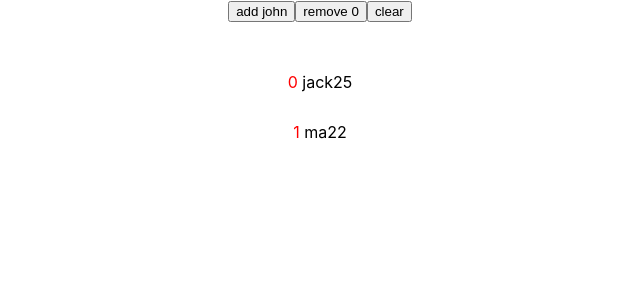
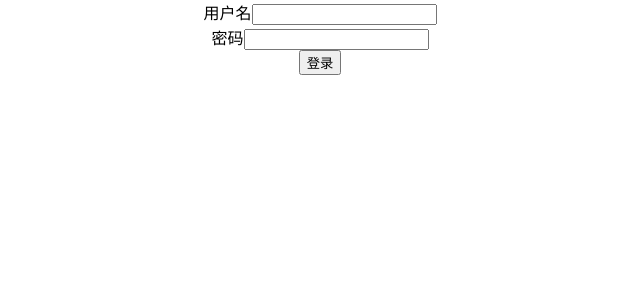
Before and after one commit to Fantilong/my-jira, a React (Create React App) app: page / in a window 1280 px wide. Shown: the top 300 px of the page, without its empty margins (320-960 px from the left). Built offline with nearby package versions, Linux system fonts and the light colour scheme.

Commit message:
chore: login组件

```diff
--- a/package.json
+++ b/package.json
@@ -22,7 +22,7 @@
     "test": "react-scripts test",
     "eject": "react-scripts eject",
     "prepare": "husky install",
-    "json-server": "json-server --watch -p 6688 __json_server_mock__/db.json"
+    "json-server": "json-server --watch -p 6688 __json_server_mock__/db.json --middlewares __json_server_mock__/middleware.js"
   },
   "eslintConfig": {
     "extends": [
--- a/src/App.tsx
+++ b/src/App.tsx
@@ -1,13 +1,15 @@
 import React from "react";
 import "./App.css";
 import { ProjectListScreen } from "./screens/project-list";
-import { TsReacTTest } from "./screens/project-list/try-use-array";
+import { LoginScreen } from "./screens/login";
+// import { TsReacTTest } from "./screens/project-list/try-use-array";
 
 function App() {
   return (
     <div className="App">
       {/* <ProjectListScreen /> */}
-      <TsReacTTest />
+      {/* <TsReacTTest /> */}
+      <LoginScreen />
     </div>
   );
 }
--- /dev/null
+++ b/src/screens/login/index.tsx
@@ -0,0 +1,43 @@
+import { FormEvent, useEffect, useState } from "react";
+import qs from "qs";
+
+const apiUrl = process.env.REACT_APP_API_URL;
+
+export const LoginScreen = ({}) => {
+  const login = (param: { username: string; password: string }) => {
+    fetch(`${apiUrl}/login`, {
+      method: "POST",
+      headers: {
+        "Content-Type": "application/json",
+      },
+      body: JSON.stringify(param),
+    }).then(async (res) => {
+      if (res.ok) {
+      }
+    });
+  };
+
+  const handleSubmit = (event: FormEvent<HTMLFormElement>) => {
+    event.preventDefault();
+    const username = (event.currentTarget.elements[0] as HTMLInputElement)
+      .value;
+    const password = (event.currentTarget.elements[1] as HTMLInputElement)
+      .value;
+
+    login({ username, password });
+  };
+
+  return (
+    <form onSubmit={handleSubmit}>
+      <div>
+        <label htmlFor="username">用户名</label>
+        <input type="text" id="username" />
+      </div>
+      <div>
+        <label htmlFor="password">密码</label>
+        <input type="password" id="password" />
+      </div>
+      <button type="submit">登录</button>
+    </form>
+  );
+};
```
Also changed, not shown: __json_server_mock__/middleware.js (added, +16 -0 lines).
